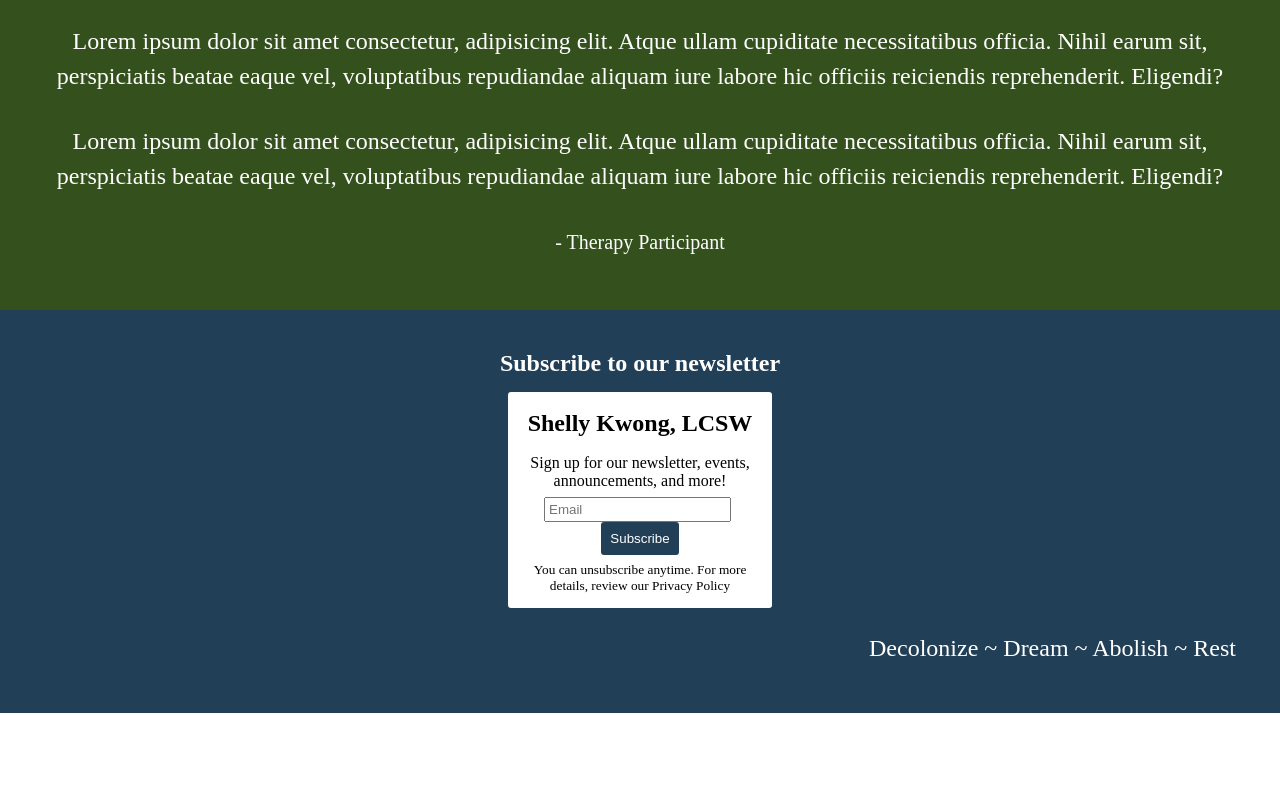
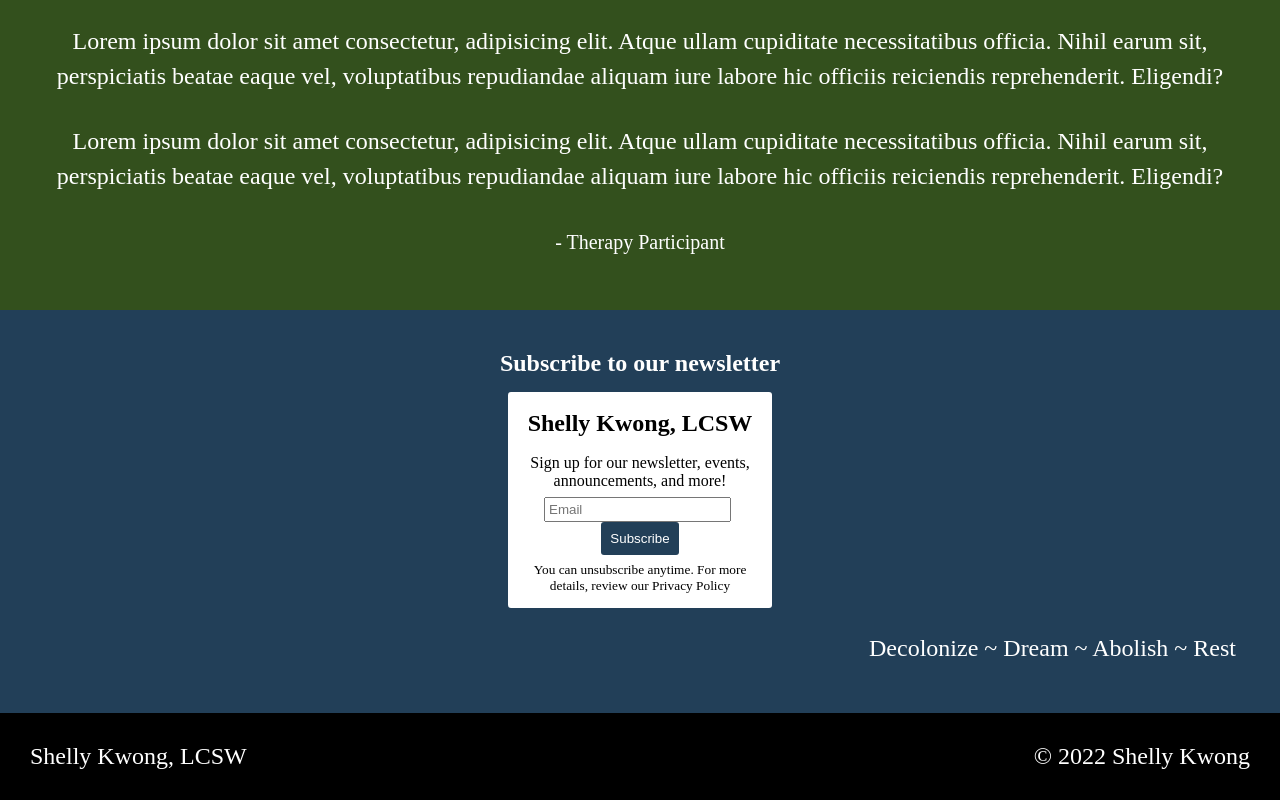
Before and after one commit to gaolbreaker/therapist-web, a React app: page / in a window 1280 px wide. Shown: the part 3355-4155 px from the top of the page. Before the commit the page ends 4068 px from the top, so only its background shows below. Built offline with nearby package versions, Linux system fonts and the light colour scheme.

Commit message:
add footer

```diff
--- a/src/components/App.jsx
+++ b/src/components/App.jsx
@@ -90,6 +90,18 @@ const App = () => {
           <p>Decolonize ~ Dream ~ Abolish ~ Rest ~Heal ~ Relax ~ Decolonize ~ Dream ~ Abolish ~ Rest ~Heal ~ Relax ~ Decolonize ~ Dream ~ Abolish ~ Rest ~Heal ~ Relax ~ Decolonize ~ Dream ~ Abolish ~ Rest ~Heal ~ Relax ~ Decolonize ~ Dream ~ Abolish ~ Rest ~Heal ~ Relax ~ Decolonize ~ Dream ~ Abolish ~ Rest ~Heal ~ Relax ~  </p>
         </div>
       </section>
+      <footer>
+        <nav className="footer-container">
+          <div className="footer-left nav-btn" onClick={() => window.scroll({top: 0, left: 0, behavior: 'smooth'})}>
+            Shelly Kwong, LCSW
+          </div>
+          <div className="footer-right nav-btn">
+            &copy; 2022 Shelly Kwong
+          </div>
+        </nav>
+
+
+      </footer>
 
 
     </>
--- a/src/styles/styles.css
+++ b/src/styles/styles.css
@@ -283,6 +283,17 @@ button {
   }
 }
 
+footer {
+  background: black;
+  color: white;
+  padding: 20px 20px;
+}
+
+.footer-container {
+  display: flex;
+  justify-content: space-between;
+}
+
 @media only screen and (min-width: 320px) and (max-width: 600px) {
   .nav-btns {
     flex-direction: column;
```
Also changed, not shown: 1 other file (tests, documents, lock files or other folders).
